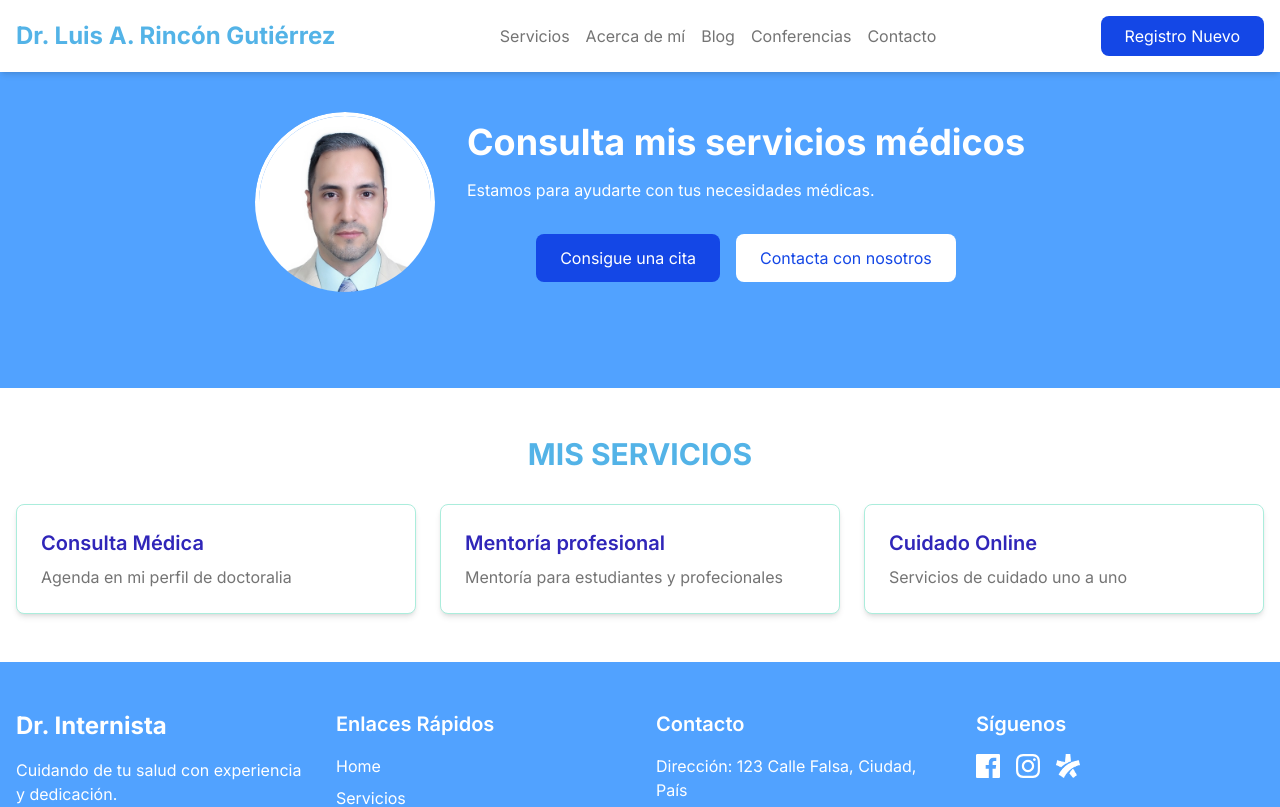
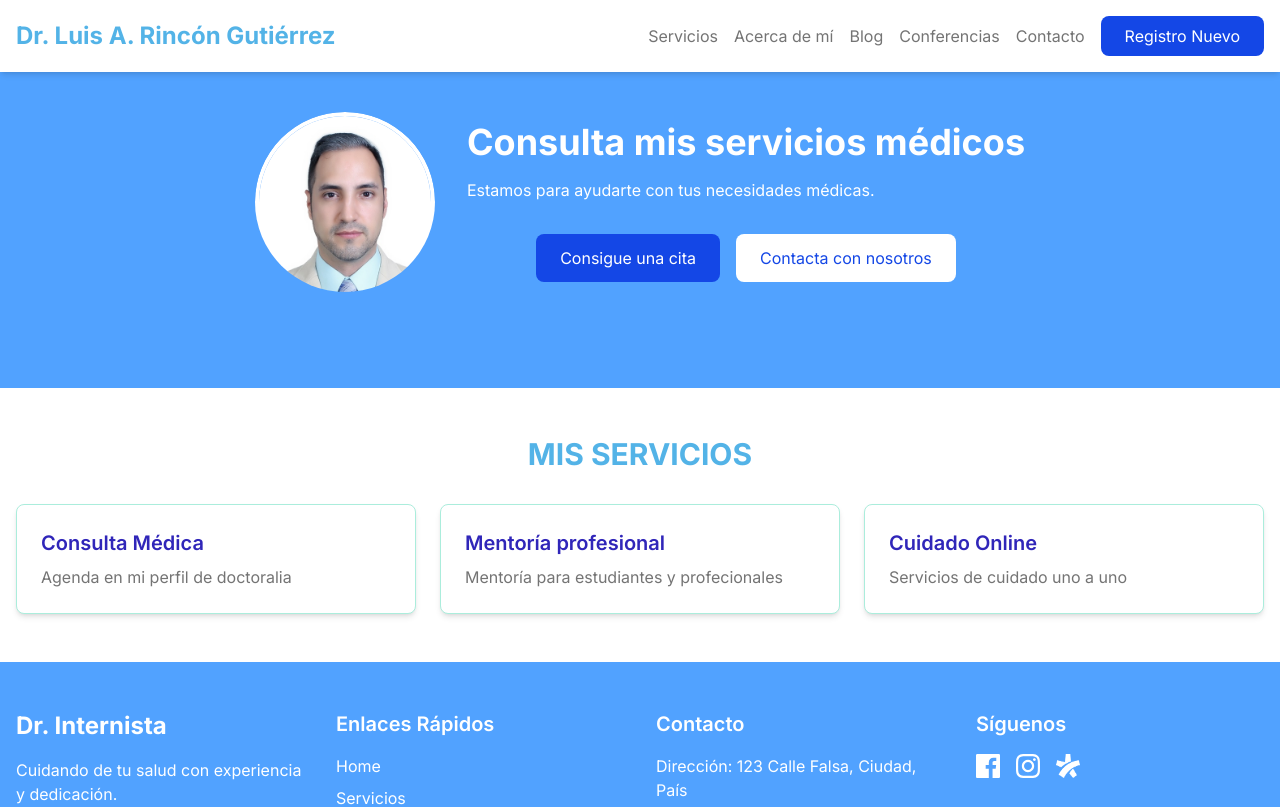
Before and after one commit to Zappaware/my-doctor-website, a Next.js app: page / in a window 1280 px wide. Shown: the top 807 px of the page. Built offline with nearby package versions, Linux system fonts and the light colour scheme.

Commit message:
Refactor Header component layout for improved navigation and button visibility

```diff
--- a/components/Header.tsx
+++ b/components/Header.tsx
@@ -14,8 +14,9 @@ export default function Header() {
           Dr. Luis A. Rincón Gutiérrez
         </Link>
 
+        <div className="hidden md:flex items-center space-x-4">
           {/* Menú de navegación (Desktop) */}
-        <nav className="hidden md:flex space-x-4">
+          <nav className="flex space-x-4">
             <Link href="/services" className="text-[#747474] hover:text-yellow-200">
               Servicios
             </Link>
@@ -34,9 +35,10 @@ export default function Header() {
           </nav>
 
           {/* Botón de registro (Desktop) */}
-        <button className="hidden md:block bg-blue-700 text-white px-6 py-2 rounded-lg hover:bg-yellow-200">
+          <button className="bg-blue-700 text-white px-6 py-2 rounded-lg hover:bg-yellow-200">
             Registro Nuevo
           </button>
+        </div>
 
         {/* Ícono de menú (Mobile) */}
         <button
```
Lines whose indentation alone changed are shown as unchanged.
